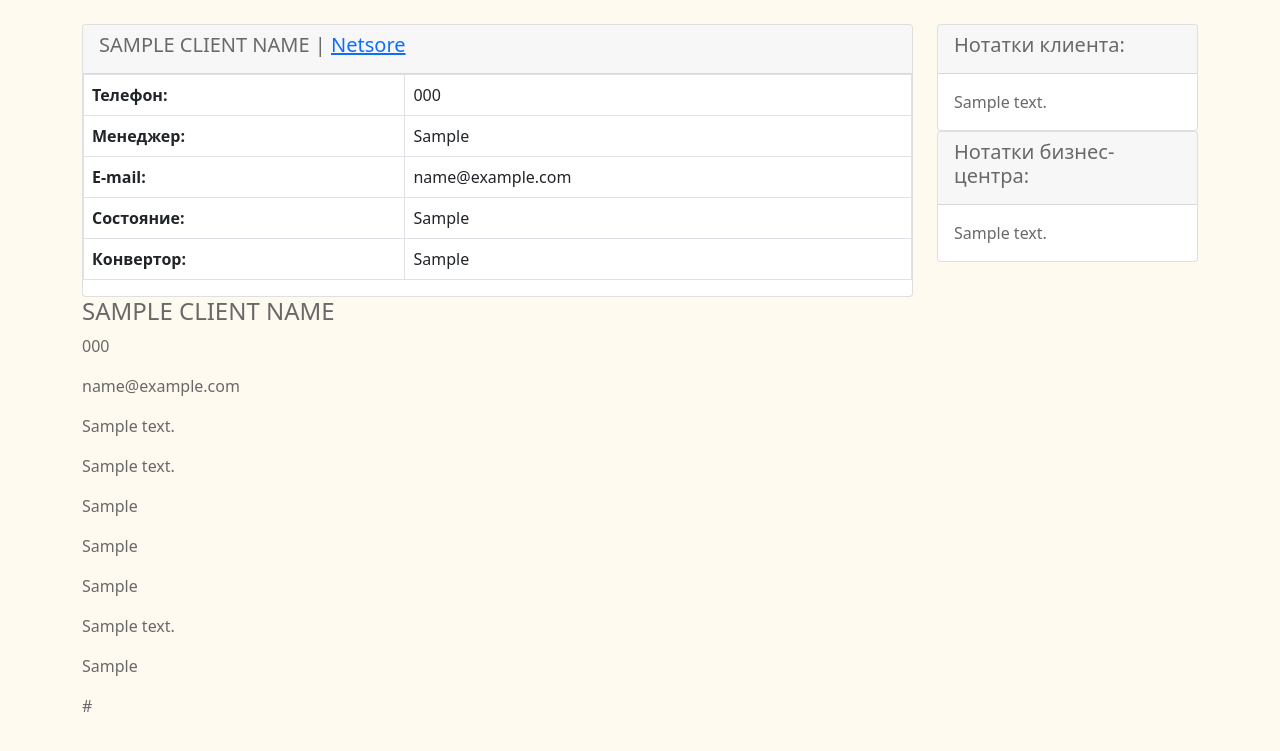
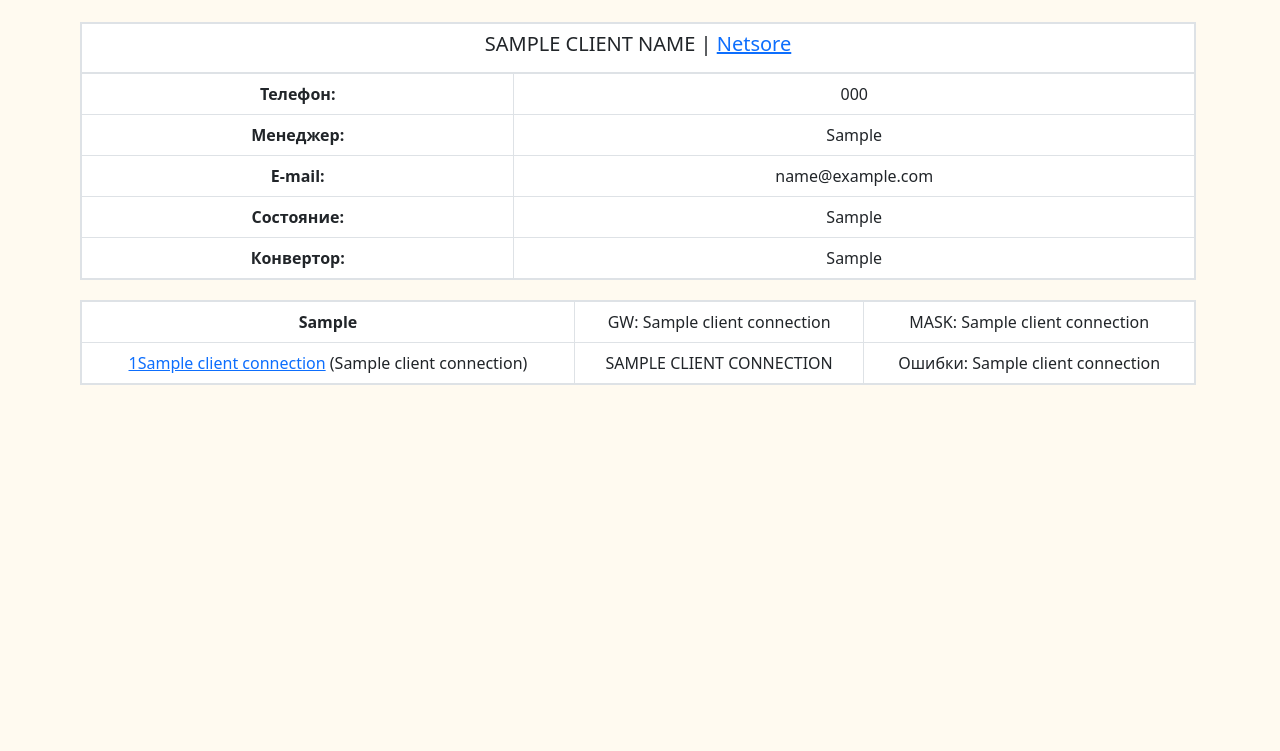
Before and after one commit to FILA722/NBI-Navigator, a Flask app: template templates/client.html in a window 1280 px wide. Shown: the top 751 px of the page. Run offline with Flask 2, Linux system fonts and the light colour scheme; the template is opened without the code that fills it: most values are stand-ins (such as "Sample title", 1, 10 or a date in 2020); lists and menus that the app fills with data are empty; parts of the project's set-up code (start-up, migrations or seed data) failed here and were passed over.

Commit message:
bulding client.html all client data placed on the client.html

```diff
--- a/http_app.py
+++ b/http_app.py
@@ -9,9 +9,11 @@ app.config['SECRET_KEY'] = 'iuywfiyug23poiuj2piou5h2pio53thj2[3io5jtp25'
 def search():
     if request.method == 'POST':
         clients = search_engine.search(request.form['client'])
-
         if clients == False:
             return render_template('search.html', clients=['Клиент не найден'])
+        elif str(clients.__class__) == "<class 'tuple'>":
+            client_name = clients[0]
+            return redirect(f'/client/{client_name}')
         else:
             return render_template('search.html', clients=clients)
     else:
@@ -21,19 +23,22 @@ def search():
 @app.route('/client/<client_name>')
 def find_client(client_name):
     search_result = search_engine.search(client_name)
-    # client_name = search_result[0]
-    # client_data = search_result[1]
-    client_name = 'кармазіна ірина юрївна'
-    client_data = ['0675075036,0442273438',
-                   'i.dronova@nbi.ua, i.dronova@unitex.od.ua',
-                   'Бизнес-центр Євгена Сверстюка, 11A',
-                   'ВНДІХІМПРОЕКТ - хозяин здания\n516-8478 Александр Владимирович - нач.тех.отдела\n\nсвязист Константин 095 4456484 (работает только по понедельникам)\n\nОборудование стоит в НОВИЙ БЦ ТОВ, знает где стоит - Артем гл. инж.\n050 1520558 (ребутнет если чего, категорически не приветствует)\n!!! Шлюз 80.78.40.17 !!!\nПодключено конверторами с МР17. Конвертор МР11-МР17 FOXGATE EC-23721-1SM-20 #EC20110252670\nSwitch Zyxel MES-35000-24\nS/N: S120H27009921\n(АТС подвал)\nSwitch2 Quidway  S2326TP-EI \n12(пов.)',
-                   'Активний',
-                   'НЕТ',
-                   '(050)383-06-91 Николай Дмитриевич',
-                   '==Sverstyuka 11A sw2#5==\nНеобмежений:\nсвіт - 10М\nУкраїна - до 100М\n\nМАС-адрес:\n50ff-204a-eb4e\n\nзміна прізвища з Дронова на Кармазіна Ірина Юріївна',
-                   {'80.78.40.13': ['Sverstyuka 11A sw2', '10.10.16.8', '#5', '80.78.40.17', '255.255.255.224', 'huawei', 'up', ['50ff-204a-eb4e'], ['50ff-204a-eb4e'], '0']},
-                   'https://netstore2.nbi.com.ua/show_client.php?client_id=124']
+
+
+    # print(search_result)
+    client_name = search_result[0]
+    client_data = search_result[1]
+    # client_name = 'кармазіна ірина юрївна'
+    # client_data = ['0675075036,0442273438',
+    #                'i.dronova@nbi.ua, i.dronova@unitex.od.ua',
+    #                'Бизнес-центр Євгена Сверстюка, 11A',
+    #                'ВНДІХІМПРОЕКТ - хозяин здания\n516-8478 Александр Владимирович - нач.тех.отдела\n\nсвязист Константин 095 4456484 (работает только по понедельникам)\n\nОборудование стоит в НОВИЙ БЦ ТОВ, знает где стоит - Артем гл. инж.\n050 1520558 (ребутнет если чего, категорически не приветствует)\n!!! Шлюз 80.78.40.17 !!!\nПодключено конверторами с МР17. Конвертор МР11-МР17 FOXGATE EC-23721-1SM-20 #EC20110252670\nSwitch Zyxel MES-35000-24\nS/N: S120H27009921\n(АТС подвал)\nSwitch2 Quidway  S2326TP-EI \n12(пов.)',
+    #                'Активний',
+    #                'НЕТ',
+    #                '(050)383-06-91 Николай Дмитриевич',
+    #                '==Sverstyuka 11A sw2#5==\nНеобмежений:\nсвіт - 10М\nУкраїна - до 100М\n\nМАС-адрес:\n50ff-204a-eb4e\n\nзміна прізвища з Дронова на Кармазіна Ірина Юріївна',
+    #                {'80.78.40.13': ['Sverstyuka 11A sw2', '10.10.16.8', '#5', '80.78.40.17', '255.255.255.224', 'huawei', 'up', ['50ff-204a-eb4e'], ['50ff-204a-eb4e'], '0']},
+    #                'https://netstore2.nbi.com.ua/show_client.php?client_id=124']
     client_tel = client_data[0]
     client_email = client_data[1]
     client_address = client_data[2]
--- a/search_engine/search_engine.py
+++ b/search_engine/search_engine.py
@@ -27,7 +27,7 @@ def transliteration(client):
 
 
 def search(client):
-    search_names = transliteration(client)
+    search_names = transliteration(f'{client}')
 
     coincidence_names = []
     for client_name in clients_names:
--- a/static/css/main.css
+++ b/static/css/main.css
@@ -5,3 +5,13 @@ body {
 .col {
     background-color: white;
 }
+.dropdown {
+  left: 25%;
+}
+.center {
+    text-align: center;
+}
+.client-table {
+    margin: -2px;
+    background-color: white;
+}
--- a/templates/client.html
+++ b/templates/client.html
@@ -6,68 +6,54 @@ NBI-Navigator
 
 {% block body %}
 <br>
-<div class="row">
-    <div class="col-9">
-        <div class="card">
-            <div class="card-header">
-                <h5>{{ client_name.upper() }} | <a href="{{ client_url }}">Netsore</a></h5>
-            </div>
-                    <table class="table table-bordered">
+<table class="table table-bordered client-table border border-2">
     <tbody>
         <tr>
-                              <th scope="row">Телефон: </th>
-                              <td>{{ client_tel }}</td>
+            <th scope="row" class="center"><h5>{{ client_name.upper() }} | <a href="{{ client_url }}">Netsore</a></h5></th>
+        </tr>
+    </tbody>
+</table>
+<table class="table table-bordered client-table border border-2">
+        <tbody>
+            <tr>
+              <th scope="row" class="center">Телефон: </th>
+              <td class="center">{{ client_tel }}</td>
             </tr>
             <tr>
-                              <th scope="row">Менеджер: </th>
-                              <td>{{ client_manager }}</td>
+              <th scope="row" class="center">Менеджер: </th>
+              <td class="center">{{ client_manager }}</td>
             </tr>
             <tr>
-                              <th scope="row">E-mail: </th>
-                              <td>{{ client_email }}</td>
+              <th scope="row" class="center">E-mail: </th>
+              <td class="center">{{ client_email }}</td>
             </tr>
             <tr>
-                                <th scope="row">Состояние: </th>
-                                <td>{{ client_is_active }}</td>
+                <th scope="row" class="center">Состояние: </th>
+                <td class="center">{{ client_is_active }}</td>
             </tr>
             <tr>
-                                <th scope="row">Конвертор: </th>
-                                <td>{{ client_converter }}</td>
+                <th scope="row" class="center">Конвертор: </th>
+                <td class="center">{{ client_converter }}</td>
             </tr>
-
         </tbody>
 </table>
-                </div>
-    </div>
-    <div class="col-3">
-        <div class="card">
-            <div class="card-header">
-                <h5>Нотатки клиента:</h5>
-            </div>
-            <div class="card-body">
-                {{ client_notes }}
-            </div>
-        </div>
-        <div class="card">
-            <div class="card-header">
-                <h5>Нотатки бизнес-центра:</h5>
-            </div>
-            <div class="card-body">
-                {{ client_address_notes }}
-            </div>
-        </div>
-    </div>
+<br>
+{% for ip in client_connection_data%}
+<table class="table table-bordered client-table border border-2">
+    <tbody>
+        <tr>
+          <th scope="row" class="center">{{ ip }}</th>
+          <td class="center">GW: {{ client_connection_data[ip][3] }}</td>
+          <td class="center">MASK: {{ client_connection_data[ip][4] }}</td>
+        </tr>
+        <tr>
+          <td class="center"><a href="http://{{ client_connection_data[ip][1] }}">{{ client_connection_data[ip][0]}}{{ client_connection_data[ip][2]}}</a> ({{ client_connection_data[ip][5] }})</td>
+          <td class="center">{{ client_connection_data[ip][6].upper() }}</td>
+          <td class="center">Ошибки: {{ client_connection_data[ip][9] }}</td>
 
-<h4>{{ client_name.upper() }}</h4>
-<p>{{ client_tel }}</p>
-<p>{{ client_email }}</p>
-<p>{{ client_address }}</p>
-<p>{{ client_address_notes }}</p>
-<p>{{ client_is_active }}</p>
-<p>{{ client_converter }}</p>
-<p>{{ client_manager }}</p>
-<p>{{ client_notes }}</p>
-<p>{{ client_connection_data }}</p>
-<p>{{ client_url }}</p>
-
+        </tr>
+    </tbody>
+</table>
+<br>
+{% endfor %}
 {% endblock %}
```
Also changed, not shown: templates/search.html (+21 -13 lines). Lines whose indentation alone changed are shown as unchanged.
